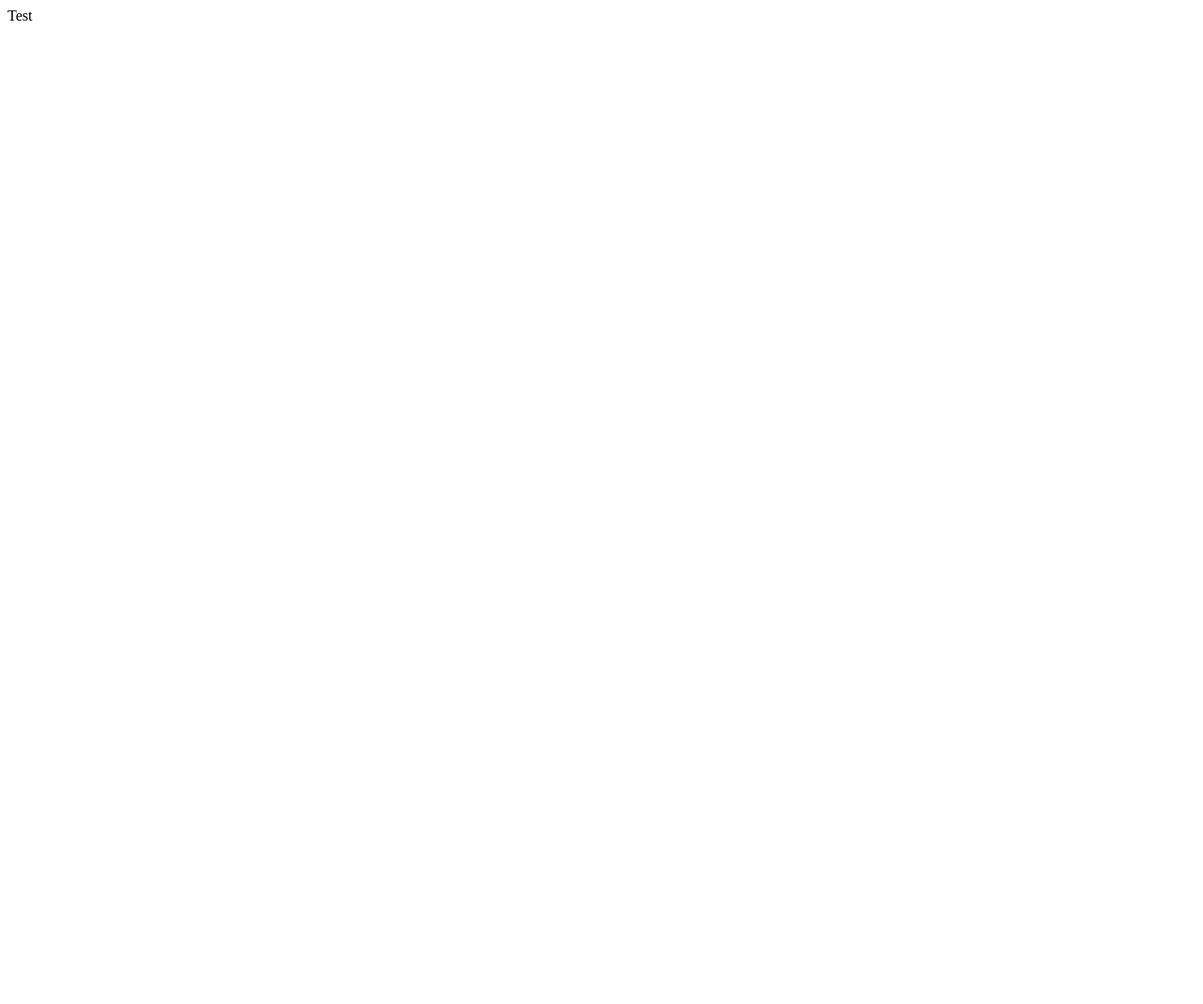
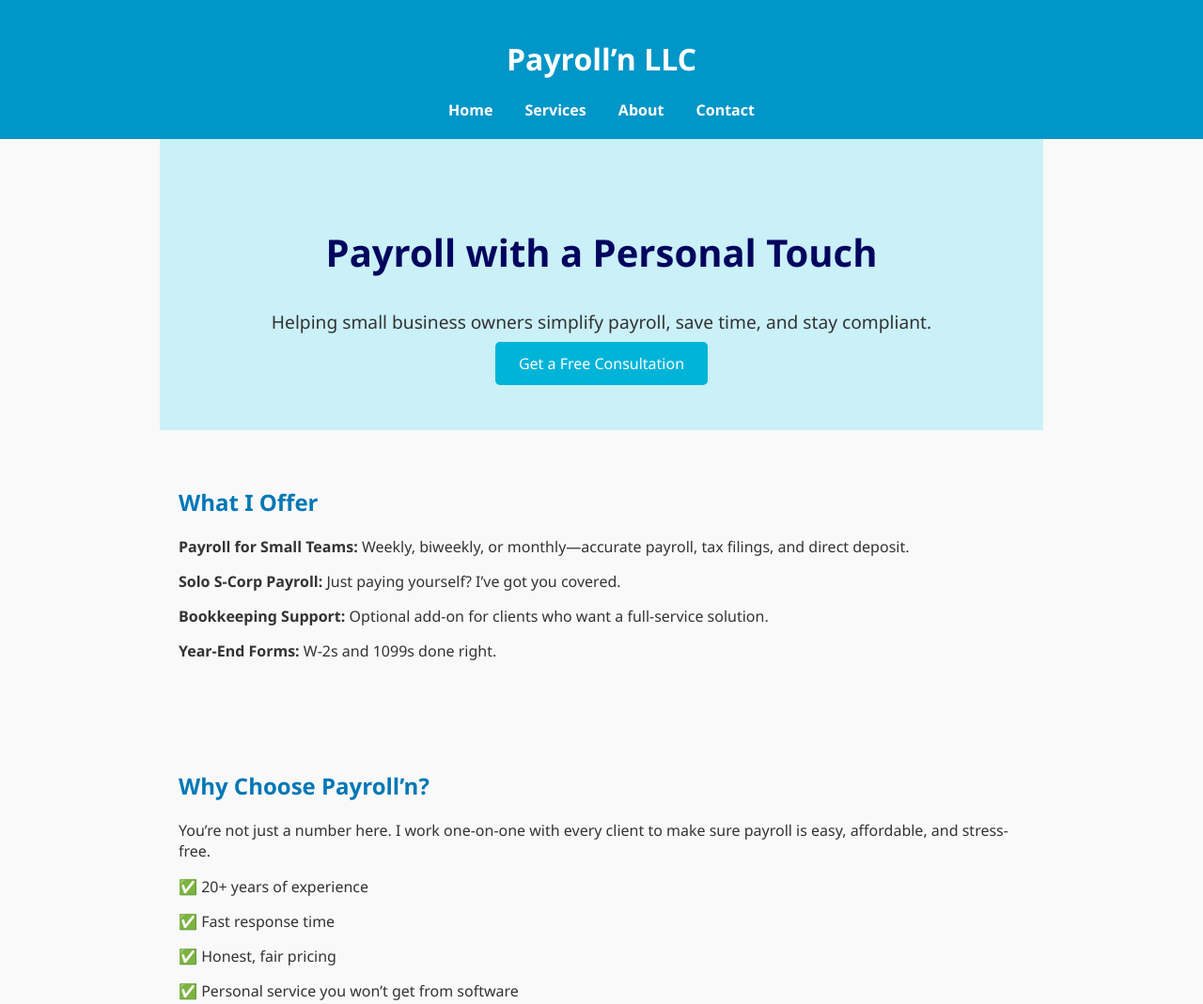
Before and after one commit to jwyeth/jwyeth.github.io, a plain HTML site: page index.html in a window 1280 px wide. Shown: the top 1069 px of the page at 94% size. Before the commit the page ends 800 px from the top, so only its background shows below. Drawn offline with Linux system fonts and the light colour scheme.

Commit message:
Update index.html

```diff
--- a/index.html
+++ b/index.html
@@ -1,8 +1,149 @@
-<html>
-  <head>
-    <title>Test</title>
-  </head>
-  <body>
-    <p>Test</p>
-  </body>
+<!DOCTYPE html>
+<html lang="en">
+<head>
+  <meta charset="UTF-8" />
+  <meta name="viewport" content="width=device-width, initial-scale=1.0"/>
+  <title>Payroll’n LLC | Personal Payroll Services</title>
+  <style>
+    body {
+      font-family: 'Segoe UI', Tahoma, Geneva, Verdana, sans-serif;
+      margin: 0;
+      padding: 0;
+      color: #333;
+      background-color: #f9f9f9;
+    }
+
+    header {
+      background: #0096c7;
+      color: white;
+      padding: 20px 0;
+      text-align: center;
+    }
+
+    nav {
+      margin-top: 10px;
+    }
+
+    nav a {
+      color: white;
+      margin: 0 15px;
+      text-decoration: none;
+      font-weight: bold;
+    }
+
+    .hero {
+      background: #caf0f8;
+      text-align: center;
+      padding: 60px 20px;
+    }
+
+    .hero h1 {
+      font-size: 2.5em;
+      color: #03045e;
+    }
+
+    .hero p {
+      font-size: 1.2em;
+      margin: 20px 0;
+    }
+
+    .button {
+      background: #00b4d8;
+      color: white;
+      padding: 12px 25px;
+      border-radius: 5px;
+      text-decoration: none;
+      font-size: 1em;
+    }
+
+    section {
+      padding: 40px 20px;
+      max-width: 900px;
+      margin: auto;
+    }
+
+    h2 {
+      color: #0077b6;
+      margin-bottom: 20px;
+    }
+
+    ul {
+      list-style-type: none;
+      padding: 0;
+    }
+
+    li {
+      margin-bottom: 15px;
+    }
+
+    footer {
+      background: #0077b6;
+      color: white;
+      text-align: center;
+      padding: 20px 10px;
+      font-size: 0.9em;
+    }
+
+    .contact a {
+      color: #0077b6;
+      text-decoration: none;
+    }
+  </style>
+</head>
+<body>
+
+<header>
+  <h1>Payroll’n LLC</h1>
+  <nav>
+    <a href="#home">Home</a>
+    <a href="#services">Services</a>
+    <a href="#about">About</a>
+    <a href="#contact">Contact</a>
+  </nav>
+</header>
+
+<section class="hero" id="home">
+  <h1>Payroll with a Personal Touch</h1>
+  <p>Helping small business owners simplify payroll, save time, and stay compliant.</p>
+  <a href="#contact" class="button">Get a Free Consultation</a>
+</section>
+
+<section id="services">
+  <h2>What I Offer</h2>
+  <ul>
+    <li><strong>Payroll for Small Teams:</strong> Weekly, biweekly, or monthly—accurate payroll, tax filings, and direct deposit.</li>
+    <li><strong>Solo S-Corp Payroll:</strong> Just paying yourself? I’ve got you covered.</li>
+    <li><strong>Bookkeeping Support:</strong> Optional add-on for clients who want a full-service solution.</li>
+    <li><strong>Year-End Forms:</strong> W-2s and 1099s done right.</li>
+  </ul>
+</section>
+
+<section id="why">
+  <h2>Why Choose Payroll’n?</h2>
+  <p>You’re not just a number here. I work one-on-one with every client to make sure payroll is easy, affordable, and stress-free.</p>
+  <ul>
+    <li>✅ 20+ years of experience</li>
+    <li>✅ Fast response time</li>
+    <li>✅ Honest, fair pricing</li>
+    <li>✅ Personal service you won’t get from software</li>
+  </ul>
+</section>
+
+<section id="about">
+  <h2>About Theresa</h2>
+  <p>I’m Theresa, the heart behind Payroll’n. With over 20 years of payroll experience and a personal approach, I help small business owners get payroll done right—every time. Whether you’re paying yourself or a full team, I make it simple and human.</p>
+</section>
+
+<section class="contact" id="contact">
+  <h2>Contact</h2>
+  <p>Email: <a href="mailto:theresa.payrolln@gmail.com">theresa.payrolln@gmail.com</a></p>
+  <p>Phone: <a href="tel:+19895338923">(989) 533-8923</a></p>
+  <p>Facebook: <a href="#" target="_blank">Visit our page</a></p>
+</section>
+
+<footer>
+  <p>© 2025 Payroll’n LLC | Not a CPA | Based in Michigan</p>
+</footer>
+
+</body>
 </html>
```
